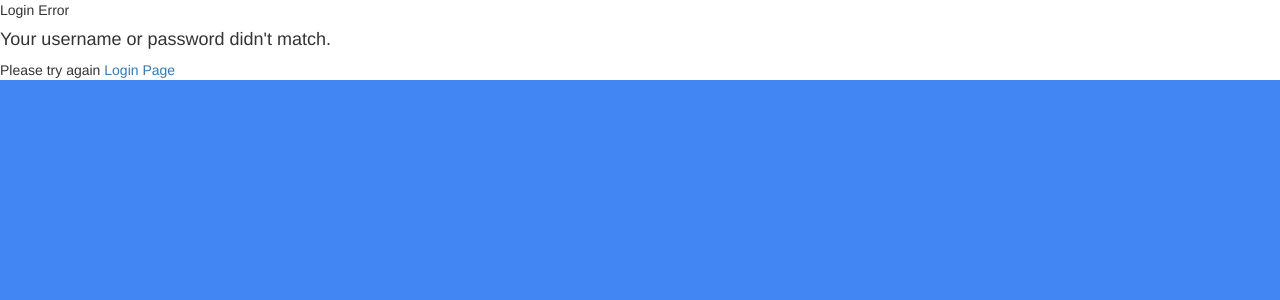
After one commit to CS411-Team-5/mycritic, a Django app: page /mycritic_app/login_error/ in a window 1280 px wide. The commit adds this page. Shown: the top 300 px of the page. Run offline with Django 3.2, Linux system fonts and the light colour scheme; some libraries are stand-ins or nearby versions.

Commit message:
Streamline the login functionality

```diff
--- /dev/null
+++ b/mycritic_app/templates/registration/login_error.html
@@ -0,0 +1,8 @@
+{% extends "base_generic.html" %}
+{% block title %}Login Error{% endblock %}
+{% block content %}
+
+  <h4>Your username or password didn't match.</h4>
+  <p>Please try again <a href="/mycritic_app/login/">Login Page</a></p>
+
+{% endblock %}
--- a/mycritic_app/urls.py
+++ b/mycritic_app/urls.py
@@ -11,6 +11,7 @@ urlpatterns = [
     url(r'^register/complete/$', views.registration_complete, name='registration_complete'),
     # Auth-related URLs:
     url(r'^login/$', login, name='login'),
+    url(r'^loggedin/$', views.logged_in, name='loggedin'),
+    url(r'^login_error/$', views.login_error, name='login_error'),
     url(r'^logout/$', logout, name='logout'),
-    url(r'^loggedin/$', views.logged_in, name='loggedin'),
 ]
--- a/mycritic_app/views.py
+++ b/mycritic_app/views.py
@@ -34,9 +34,29 @@ def register(request):
 def registration_complete(request):
     return render_to_response('registration/registration_complete.html')
 
+def login(request):
+    if request.method == "POST":
+        username = request.POST.get('username', '')
+        password = request.POST.get('password', '')
+        user = auth.authenticate(username=username, password=password)
+
+        if user is not None:
+            auth.login(request, user)
+            return HttpResponseRedirect('/mycritic_app/logged_in')
+        else:
+            return HttpResponseRedirect('/mycritic_app/login_error')
+
+    else:
+        token = {}
+        token.update(csrf(request))
+        return render_to_response('registration/login.html', token)
+
 def logged_in(request):
     return render_to_response('registration/logged_in.html',
                               {'username': request.user.username})
+
+def login_error(request):
+    return render_to_response('registration/login_error.html')
 
 def logout(request):
     auth.logout(request)
```
Also changed, not shown: mycritic_app/templates/registration/login.html (+5 -12 lines).
